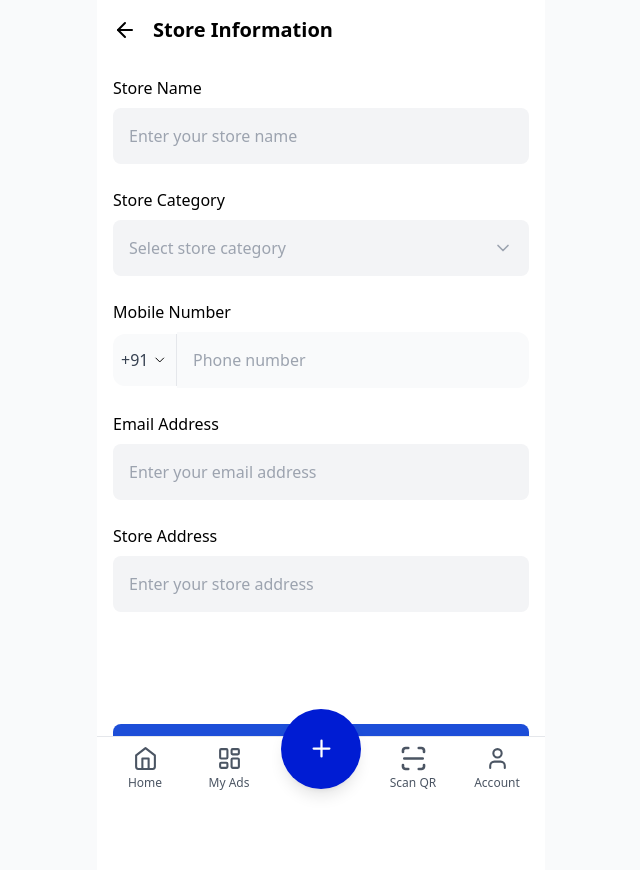
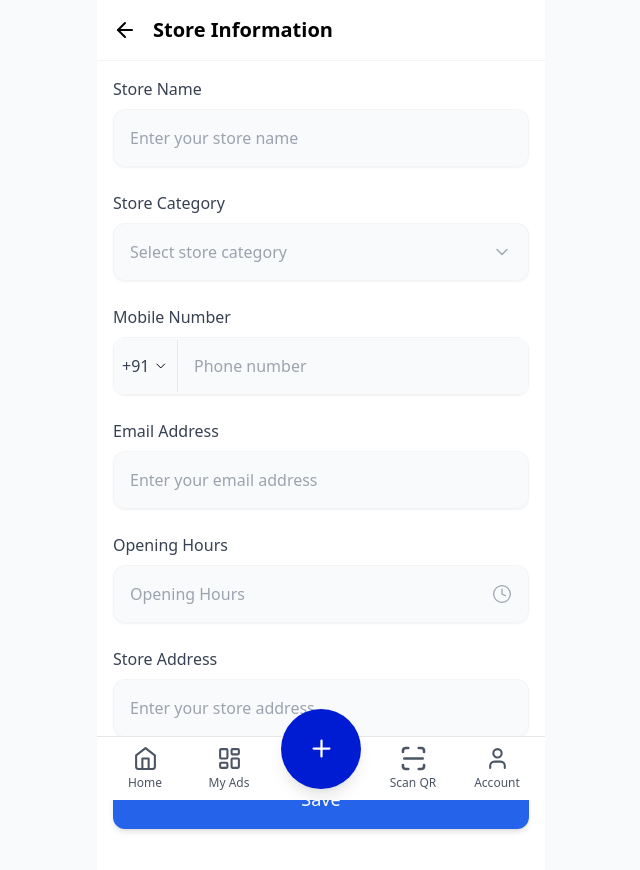
Before and after one commit to DevxD98/Owner-s-page, a React (Vite) app: page /store-information in a window 1280 px wide. Shown: the top 870 px of the page, without its empty margins (319-959 px from the left). Built offline with nearby package versions, Linux system fonts and the light colour scheme.

Commit message:
🏬 StoreInformationPage.jsx: fixed HTML structure, dropdown overlay, z-index issues

```diff
--- a/src/pages/StoreInformationPage.jsx
+++ b/src/pages/StoreInformationPage.jsx
@@ -1,5 +1,5 @@
 import React, { useState, useEffect } from 'react';
-import { ArrowLeft, ChevronDown } from 'lucide-react';
+import { ArrowLeft, ChevronDown, Clock } from 'lucide-react';
 import { useNavigate } from 'react-router-dom';
 import { useApp } from '../contexts/AppContext';
 import PhoneInput from '../components/inputs/PhoneInput';
@@ -13,11 +13,13 @@ const StoreInformationPage = () => {
     storePhone: contextStorePhone,
     storeEmail: contextStoreEmail,
     storeAddress: contextStoreAddress,
+    storeHours: contextStoreHours,
     setStoreName,
     setStoreCategory,
     setStorePhone,
     setStoreEmail,
     setStoreAddress,
+    setStoreHours,
   } = useApp();
 
   const [storeName, setStoreNameLocal] = useState(contextStoreName || '');
@@ -25,8 +27,10 @@ const StoreInformationPage = () => {
   const [mobileNumber, setMobileNumber] = useState(contextStorePhone || '+91');
   const [email, setEmail] = useState(contextStoreEmail || '');
   const [address, setAddress] = useState(contextStoreAddress || '');
+  const [openingHours, setOpeningHours] = useState(contextStoreHours || '');
   const [showCategoryDropdown, setShowCategoryDropdown] = useState(false);
   const [emailError, setEmailError] = useState('');
+  const [showTimeInput, setShowTimeInput] = useState(false);
 
   const categories = [
     'Restaurant',
@@ -39,6 +43,22 @@ const StoreInformationPage = () => {
     'Fashion',
     'Other'
   ];
+
+  // Format time string for display
+  const formatTimeDisplay = (timeString) => {
+    if (!timeString) return '';
+
+    try {
+      const [hours, minutes] = timeString.split(':');
+      const hour = parseInt(hours, 10);
+      const minute = minutes;
+      const period = hour >= 12 ? 'PM' : 'AM';
+      const displayHour = hour % 12 || 12;
+      return `${displayHour}:${minute} ${period}`;
+    } catch (e) {
+      return timeString;
+    }
+  };
 
   // Validate email when it changes
   useEffect(() => {
@@ -64,6 +84,7 @@ const StoreInformationPage = () => {
     setStorePhone(mobileNumber);
     setStoreEmail(email);
     setStoreAddress(address);
+    setStoreHours(openingHours);
 
     // Navigate back
     navigate(-1);
@@ -77,7 +98,7 @@ const StoreInformationPage = () => {
   return (
     <div className="flex flex-col w-full bg-white min-h-screen">
       {/* Header */}
-      <div className="p-4 flex items-center">
+      <div className="p-4 flex items-center border-b border-gray-100">
         <button onClick={() => navigate(-1)} className="mr-4">
           <ArrowLeft size={24} />
         </button>
@@ -88,79 +109,128 @@ const StoreInformationPage = () => {
       <div className="p-4 space-y-6">
         {/* Store Name */}
         <div className="space-y-2">
-          <label className="text-base font-medium">Store Name</label>
+          <label className="text-base font-medium text-gray-700">Store Name</label>
+          <div className="relative bg-gray-50 rounded-xl shadow-sm overflow-hidden transition-all duration-300 hover:shadow-md">
             <input
               type="text"
               value={storeName}
               onChange={(e) => setStoreNameLocal(e.target.value)}
               placeholder="Enter your store name"
-            className="w-full p-4 bg-gray-100 rounded-lg"
+              className="w-full p-4 bg-transparent rounded-xl focus:outline-none focus:ring-2 focus:ring-blue-300 border border-gray-100"
             />
+          </div>
         </div>
 
         {/* Store Category */}
         <div className="space-y-2 relative">
-          <label className="text-base font-medium">Store Category</label>
+          <label className="text-base font-medium text-gray-700">Store Category</label>
+          <div className="relative bg-gray-50 rounded-xl shadow-sm transition-all duration-300 hover:shadow-md">
             <div
-            className="w-full p-4 bg-gray-100 rounded-lg flex justify-between items-center cursor-pointer"
+              className="w-full p-4 bg-transparent rounded-xl flex justify-between items-center cursor-pointer border border-gray-100"
               onClick={() => setShowCategoryDropdown(!showCategoryDropdown)}
             >
-            <span className={storeCategory ? 'text-black' : 'text-gray-400'}>
+              <span className={storeCategory ? 'text-gray-800' : 'text-gray-400'}>
                 {storeCategory || 'Select store category'}
               </span>
-            <ChevronDown size={20} className="text-gray-400" />
+              <div className="text-gray-400">
+                <ChevronDown size={20} strokeWidth={1.5} />
+              </div>
             </div>
 
             {/* Dropdown */}
             {showCategoryDropdown && (
-            <div className="absolute z-10 mt-1 w-full bg-white border border-gray-200 rounded-lg shadow-lg max-h-60 overflow-auto">
+              <>
+                <div
+                  className="fixed inset-0 z-40 bg-transparent"
+                  onClick={() => setShowCategoryDropdown(false)}
+                />
+                <div
+                  className="absolute z-50 mt-1 left-0 right-0 bg-white border border-gray-200 rounded-xl shadow-lg max-h-60 overflow-auto"
+                  onClick={(e) => e.stopPropagation()}
+                >
                   {categories.map((category) => (
                     <div
                       key={category}
-                  className="p-3 hover:bg-gray-100 cursor-pointer"
+                      className="p-3 hover:bg-blue-50 cursor-pointer transition-colors duration-200"
                       onClick={() => selectCategory(category)}
                     >
                       {category}
                     </div>
                   ))}
                 </div>
+              </>
             )}
+          </div>
         </div>
 
         {/* Mobile Number */}
         <div className="space-y-2">
-          <label className="text-base font-medium">Mobile Number</label>
+          <label className="text-base font-medium text-gray-700">Mobile Number</label>
+          <div className="relative bg-gray-50 rounded-xl shadow-sm overflow-hidden transition-all duration-300 hover:shadow-md">
             <PhoneInput
               value={mobileNumber}
               onChange={setMobileNumber}
               placeholder="Phone number"
               required
+              className="border border-gray-100"
             />
+          </div>
         </div>
 
         {/* Email Address */}
         <div className="space-y-2">
-          <label className="text-base font-medium">Email Address</label>
+          <label className="text-base font-medium text-gray-700">Email Address</label>
+          <div className="relative bg-gray-50 rounded-xl shadow-sm overflow-hidden transition-all duration-300 hover:shadow-md">
             <input
               type="email"
               value={email}
               onChange={(e) => setEmail(e.target.value)}
               placeholder="Enter your email address"
-            className={`w-full p-4 bg-gray-100 rounded-lg ${emailError ? 'border border-red-500' : ''}`}
+              className={`w-full p-4 bg-transparent rounded-xl focus:outline-none focus:ring-2 ${emailError ? 'focus:ring-red-300 border-red-200' : 'focus:ring-blue-300 border border-gray-100'}`}
             />
-          {emailError && <p className="text-red-500 text-sm mt-1">{emailError}</p>}
+            {emailError && <p className="text-red-500 text-sm mt-1 px-2">{emailError}</p>}
+          </div>
+        </div>
+
+        {/* Opening Hours */}
+        <div className="space-y-2">
+          <label className="text-base font-medium text-gray-700">Opening Hours</label>
+          <div className="relative bg-gray-50 rounded-xl shadow-sm overflow-hidden transition-all duration-300 hover:shadow-md">
+            {showTimeInput ? (
+              <input
+                type="time"
+                value={openingHours}
+                onChange={(e) => setOpeningHours(e.target.value)}
+                onBlur={() => setShowTimeInput(false)}
+                className="w-full p-4 bg-transparent rounded-xl pl-4 pr-12 focus:outline-none focus:ring-2 focus:ring-blue-300 border border-gray-100"
+                autoFocus
+              />
+            ) : (
+              <div
+                className="w-full p-4 bg-transparent rounded-xl flex justify-between items-center cursor-pointer border border-gray-100"
+                onClick={() => setShowTimeInput(true)}
+              >
+                <span className={openingHours ? 'text-gray-800' : 'text-gray-400'}>
+                  {openingHours ? formatTimeDisplay(openingHours) : 'Opening Hours'}
+                </span>
+                <Clock size={20} className="text-gray-400" strokeWidth={1.5} />
+              </div>
+            )}
+          </div>
         </div>
 
         {/* Address */}
         <div className="space-y-2">
-          <label className="text-base font-medium">Store Address</label>
+          <label className="text-base font-medium text-gray-700">Store Address</label>
+          <div className="relative bg-gray-50 rounded-xl shadow-sm overflow-hidden transition-all duration-300 hover:shadow-md">
             <input
               type="text"
               value={address}
               onChange={(e) => setAddress(e.target.value)}
               placeholder="Enter your store address"
-            className="w-full p-4 bg-gray-100 rounded-lg"
+              className="w-full p-4 bg-transparent rounded-xl focus:outline-none focus:ring-2 focus:ring-blue-300 border border-gray-100"
             />
+          </div>
         </div>
       </div>
 
@@ -168,7 +238,7 @@ const StoreInformationPage = () => {
       <div className="mt-auto p-4">
         <button
           onClick={handleSave}
-          className="w-full bg-blue-700 text-white py-4 rounded-lg font-medium text-lg"
+          className="w-full bg-blue-600 text-white py-4 rounded-xl font-medium text-lg flex items-center justify-center shadow-md transition-all duration-300 hover:bg-blue-700 hover:shadow-lg"
         >
           Save
         </button>
```
Lines whose indentation alone changed are shown as unchanged.
